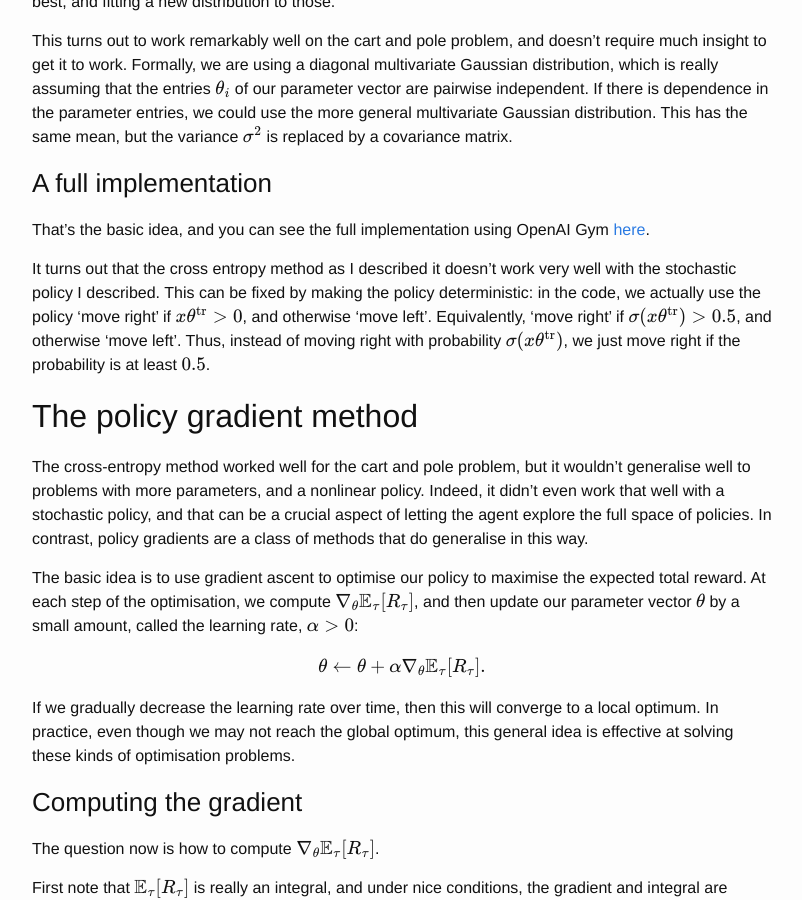
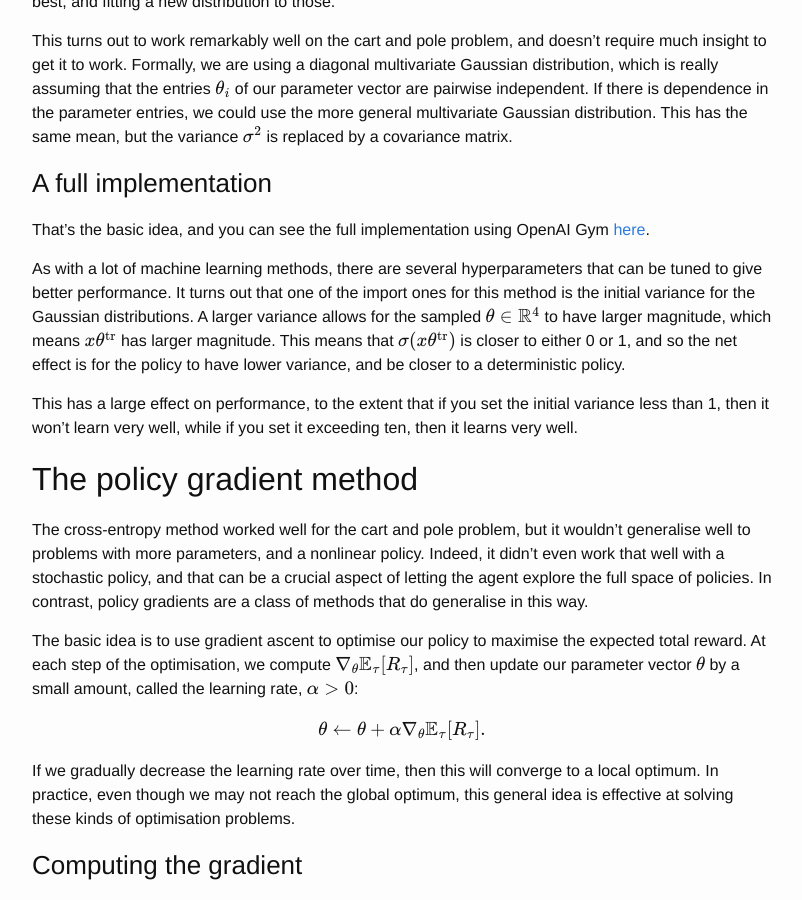
Before and after one commit to cgnicholls/cgnicholls.github.io, a Jekyll site: the page built from _posts/2016-08-20-reinforcement-learning.markdown, in a window 1280 px wide and 900 px high, scrolled down 4961 px. Shown: the whole window, without its empty margins (238-1040 px from the left). Built offline with Jekyll 4.4.1, drawn with Linux system fonts in a browser that asks for light colours; formulas are drawn with MathJax 3.

Commit message:
Updated tips for cross entropy

```diff
--- a/_posts/2016-08-20-reinforcement-learning.markdown
+++ b/_posts/2016-08-20-reinforcement-learning.markdown
@@ -285,13 +285,18 @@ replaced by a covariance matrix.
 That's the basic idea, and you can see the full implementation using OpenAI Gym
 [here](https://github.com/cgnicholls/reinforcement-learning/blob/master/cartpole/crossentropy.py).
 
-It turns out that the cross entropy method as I described it doesn't work very
-well with the stochastic policy I described. This can be fixed by making the
-policy deterministic: in the code, we actually use the policy 'move right' if $x
-\theta^\tr > 0$, and otherwise 'move left'. Equivalently, 'move right' if
-$\sigma(x \theta^\tr) > 0.5$, and otherwise 'move left'. Thus, instead of moving
-right with probability $\sigma(x \theta^\tr)$, we just move right if the
-probability is at least $0.5$.
+As with a lot of machine learning methods, there are several hyperparameters
+that can be tuned to give better performance. It turns out that one of the
+import ones for this method is the initial variance for the Gaussian
+distributions. A larger variance allows for the sampled $\theta \in \RR^4$ to
+have larger magnitude, which means $x \theta^\tr$ has larger magnitude. This
+means that $\sigma(x \theta^\tr)$ is closer to either 0 or 1, and so the net
+effect is for the policy to have lower variance, and be closer to a
+deterministic policy.
+
+This has a large effect on performance, to the extent that if you set the
+initial variance less than 1, then it won't learn very well, while if you set it
+exceeding ten, then it learns very well.
 
 ## The policy gradient method ##
 The cross-entropy method worked well for the cart and pole problem, but it
```
